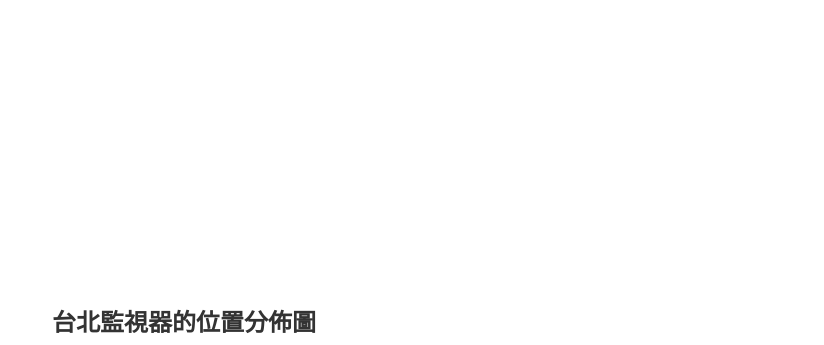
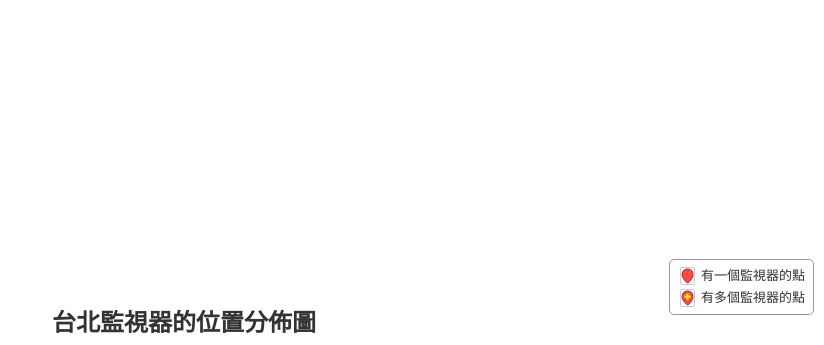
Before and after one commit to zbryikt/surveillance, a website: page index.jade in a window 1280 px wide. Shown: the part 455-800 px from the top of the page, without its empty margins (456-1280 px from the left). Drawn offline with nearby package versions, Linux system fonts and the light colour scheme; some packages are replaced by stand-ins of ours; files that its build step writes are made by us from their sources.

Commit message:
add legend

```diff
--- a/index.jade
+++ b/index.jade
@@ -21,3 +21,10 @@ html(lang="en")
     #toggle.btn.btn-default(ng-click="clusterIsOn=!clusterIsOn",ng-class="{true:'active',false:''}[clusterIsOn]") 切換 Cluster
     #wait 等等唷~
     #title 台北監視器的位置分佈圖
+    #legend
+      .item
+        .block(style="background-image:url(poi.png)")
+        .name 有一個監視器的點
+      .item
+        .block(style="background-image:url(poi-more.png)")
+        .name 有多個監視器的點
--- a/index.sass
+++ b/index.sass
@@ -41,3 +41,30 @@ html,body
   line-height: 24px
   font-weight: 900
   z-index: 300
+
+#legend
+  position: absolute
+  bottom: 20px
+  right: 0px
+  width: 145px
+  border-radius: 5px
+  border: 1px solid #999
+  background: #fff
+  padding: 5px 8px
+  margin: 10px
+  z-index: 300
+  .item
+    height: 22px
+    .block
+      margin: 2px
+      width: 15px
+      height: 18px
+      border-radius: 2px
+      border: 1px solid #ccc
+      display: inline-block
+    .name
+      height: 16px
+      display: inline-block
+      vertical-align: top
+      font-size: 13px
+      margin-top: 2px
```
Also changed, not shown: index.css, index.html.
